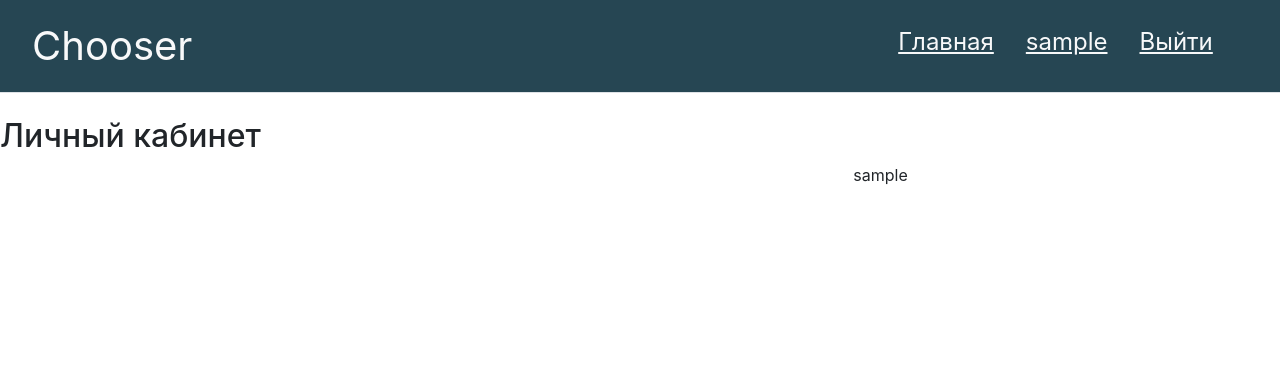
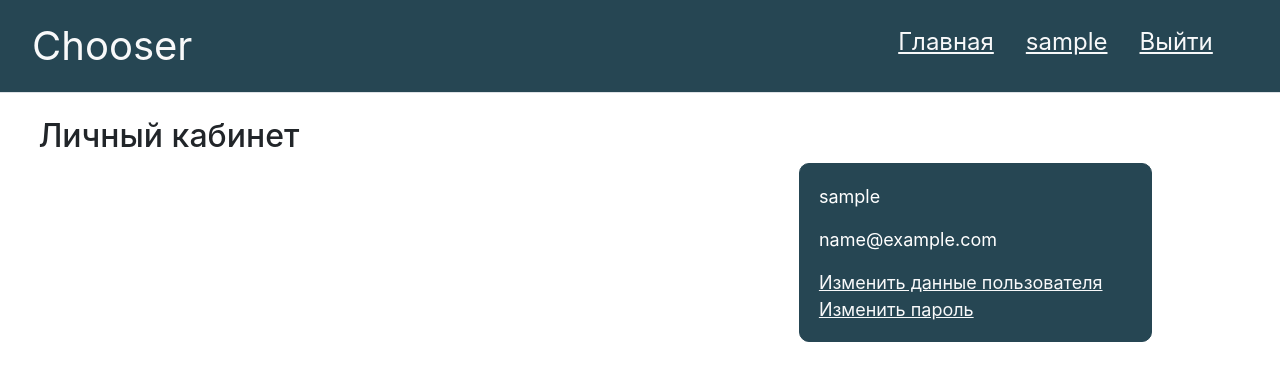
Before and after one commit to AleksandrSafarov/CourseProject, a Django app: page /personal/ in a window 1280 px wide. Shown: the top 381 px of the page. Run offline with Django 4.2, Linux system fonts and the light colour scheme; the visitor is signed in with stand-in values (Sample User, id 1); data that the repository does not hold is empty; some libraries are stand-ins or nearby versions.

Commit message:
models changed

```diff
--- a/chooser/static/css/styles.css
+++ b/chooser/static/css/styles.css
@@ -31,7 +31,22 @@ div.signup-link{
     text-align: center;
 }
 
-div.block_content{
+div.block-content{
     display: grid;
     grid-template-columns: 2fr 1fr;
 }
+
+div.personal-block-content{
+    padding-left: 3%;
+    padding-right: 10%;
+}
+
+div.info{
+    border: 1px solid rgb(38, 70, 83);
+    border-radius: 10px;
+    padding: 5%;
+    color: white;
+    background-color: rgb(38, 70, 83);
+    font-size: large;
+    margin-left: 5%;
+}
--- a/chooser/templates/personal.html
+++ b/chooser/templates/personal.html
@@ -7,18 +7,22 @@
 {% endblock %}
 
 {% block content %}
-<div class="personal_block_content">
+<div class="personal-block-content">
     <h2>Личный кабинет</h2>
-    <div class="block_content">
-        <div class="user_themes">
+    <div class="block-content">
+        <div class="user-themes">
             {% for theme in userthemes %}
-                <p>
+                <p class="theme-title">
                 <a href="{% url 'theme' theme.id %}">{{ theme.title }}</a>
                 </p>
             {% endfor %}
         </div>
         <div class="info">
             <p>{{ user.username }}</p>
+            <p>{{ user.email }}</p>
+            <a href="{% url 'edituserdata' %}" class="link-light">Изменить данные пользователя</a>
+            <br>
+            <a href="{% url 'changepassword' %}" class="link-light">Изменить пароль</a>
         </div>
     </div>
 </div>
```
Also changed, not shown: chooser/main/migrations/0008_alter_theme_date.py (added), chooser/main/migrations/0009_alter_theme_date_alter_theme_title.py (added), chooser/main/migrations/0010_alter_theme_date.py (added), chooser/main/migrations/0011_alter_theme_date_alter_theme_title.py (added).
